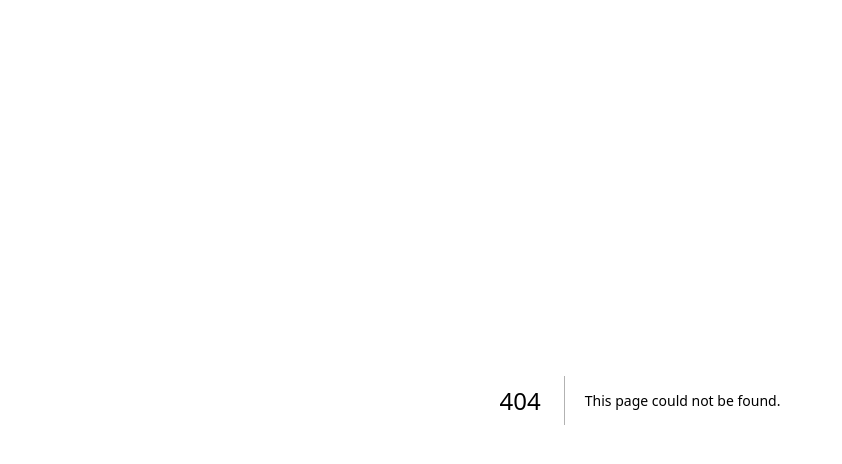
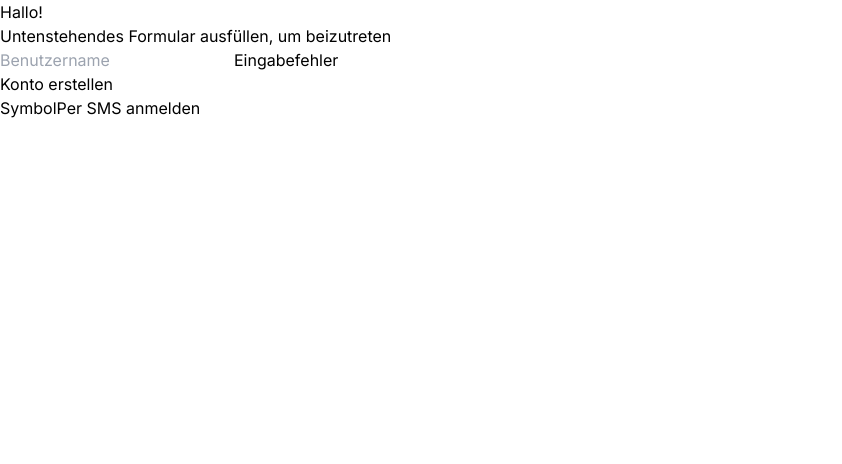
Before and after one commit to HannesCho/Apfel-market, a Next.js app: page /create-account in a window 1280 px wide. Before the commit this address had no page. Shown: the top 464 px of the page, without its empty margins (0-842 px from the left). Built offline with nearby package versions, Linux system fonts and the light colour scheme.

Commit message:
feat: add creat-account page

```diff
--- /dev/null
+++ b/app/create-account/page.tsx
@@ -0,0 +1,24 @@
+import Link from "next/link";
+
+export default function CreateAccount() {
+  return (
+    <div>
+      <div>
+        <h1>Hallo!</h1>
+        <h2>Untenstehendes Formular ausfüllen, um beizutreten</h2>
+      </div>
+      <form>
+        <div>
+          <input type="text" placeholder="Benutzername" required />
+          <span>Eingabefehler</span>
+        </div>
+        <button>Konto erstellen</button>
+      </form>
+      <div>
+        <Link href="/sms"></Link>
+        <span>Symbol</span>
+        <span>Per SMS anmelden</span>
+      </div>
+    </div>
+  );
+}
```
